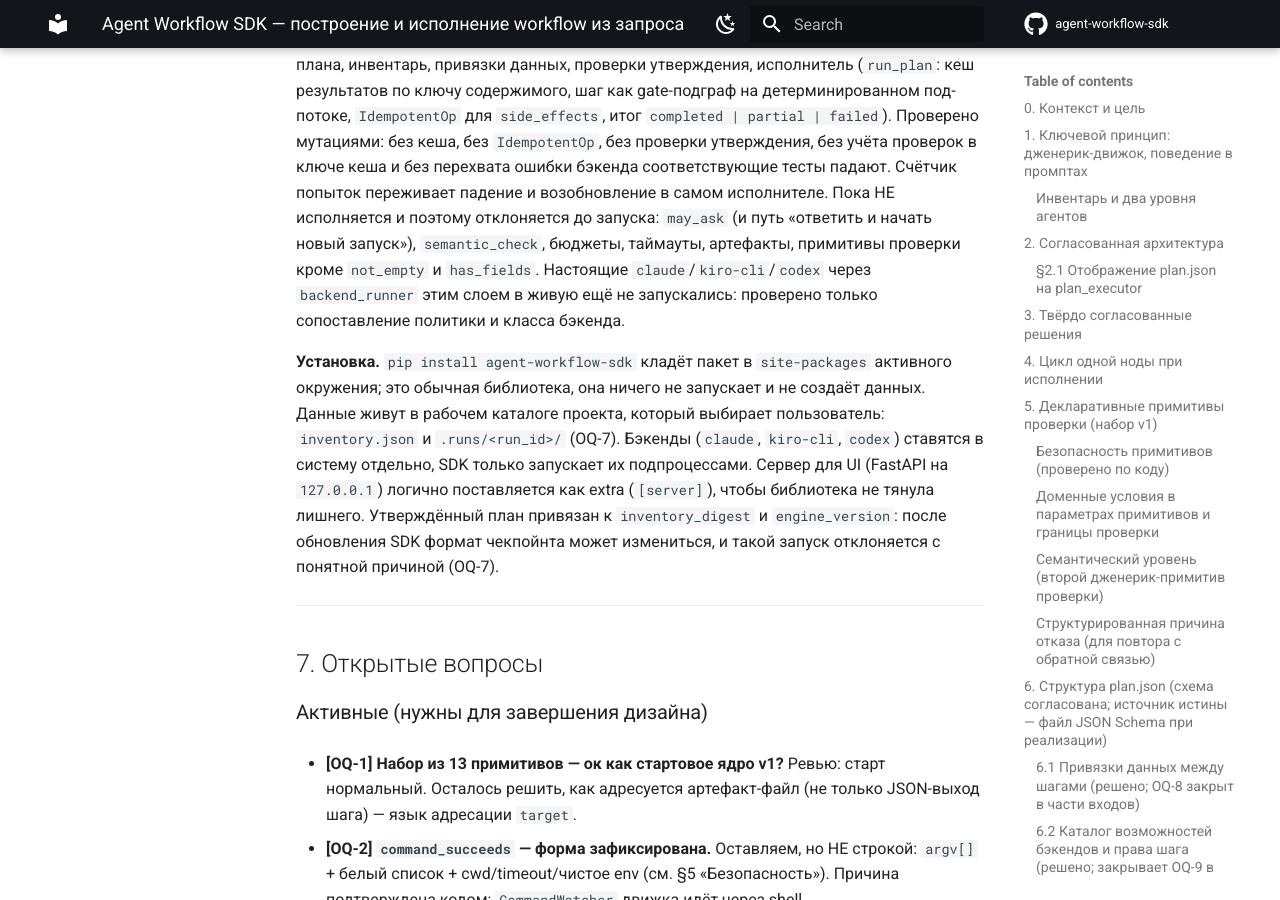
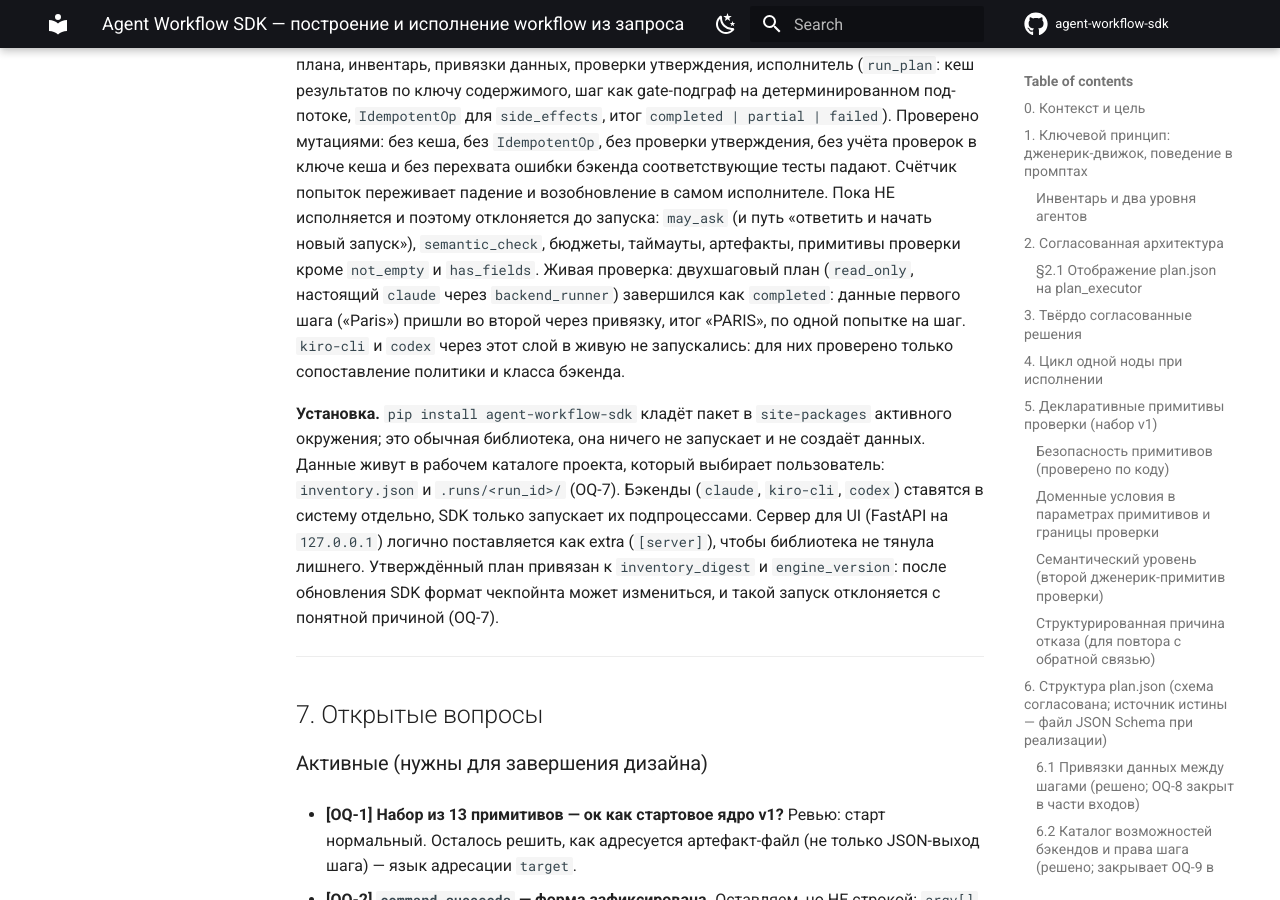
Before and after one commit to dankosorkin/agent-workflow-sdk, an MkDocs documentation site: the page built from docs/workflow-from-request-design-notes.md, in a window 1280 px wide and 900 px high, scrolled down 18882 px. Built offline with MkDocs 1.6.1 and Material for MkDocs 9.7.7, drawn with Linux system fonts in a browser that asks for light colours; comment, search, counter and statistics services are not loaded.

Commit message:
docs: record the live run of run_plan on Claude Code
Co-Authored-By: Claude Sonnet 5.5 <noreply@anthropic.com>

```diff
--- a/docs/workflow-from-request-design-notes.md
+++ b/docs/workflow-from-request-design-notes.md
@@ -737,8 +737,11 @@ workspace, по 6 сбросов с `delete_previous=True` и ходом каж
 возобновление в самом исполнителе. Пока НЕ исполняется и поэтому отклоняется до
 запуска: `may_ask` (и путь «ответить и начать новый запуск»), `semantic_check`,
 бюджеты, таймауты, артефакты, примитивы проверки кроме `not_empty` и `has_fields`.
-Настоящие `claude`/`kiro-cli`/`codex` через `backend_runner` этим слоем в живую ещё
-не запускались: проверено только сопоставление политики и класса бэкенда.
+Живая проверка: двухшаговый план (`read_only`, настоящий `claude` через
+`backend_runner`) завершился как `completed`: данные первого шага («Paris») пришли
+во второй через привязку, итог «PARIS», по одной попытке на шаг. `kiro-cli` и `codex`
+через этот слой в живую не запускались: для них проверено только сопоставление
+политики и класса бэкенда.
 
 **Установка.** `pip install agent-workflow-sdk` кладёт пакет в `site-packages`
 активного окружения; это обычная библиотека, она ничего не запускает и не создаёт
```
